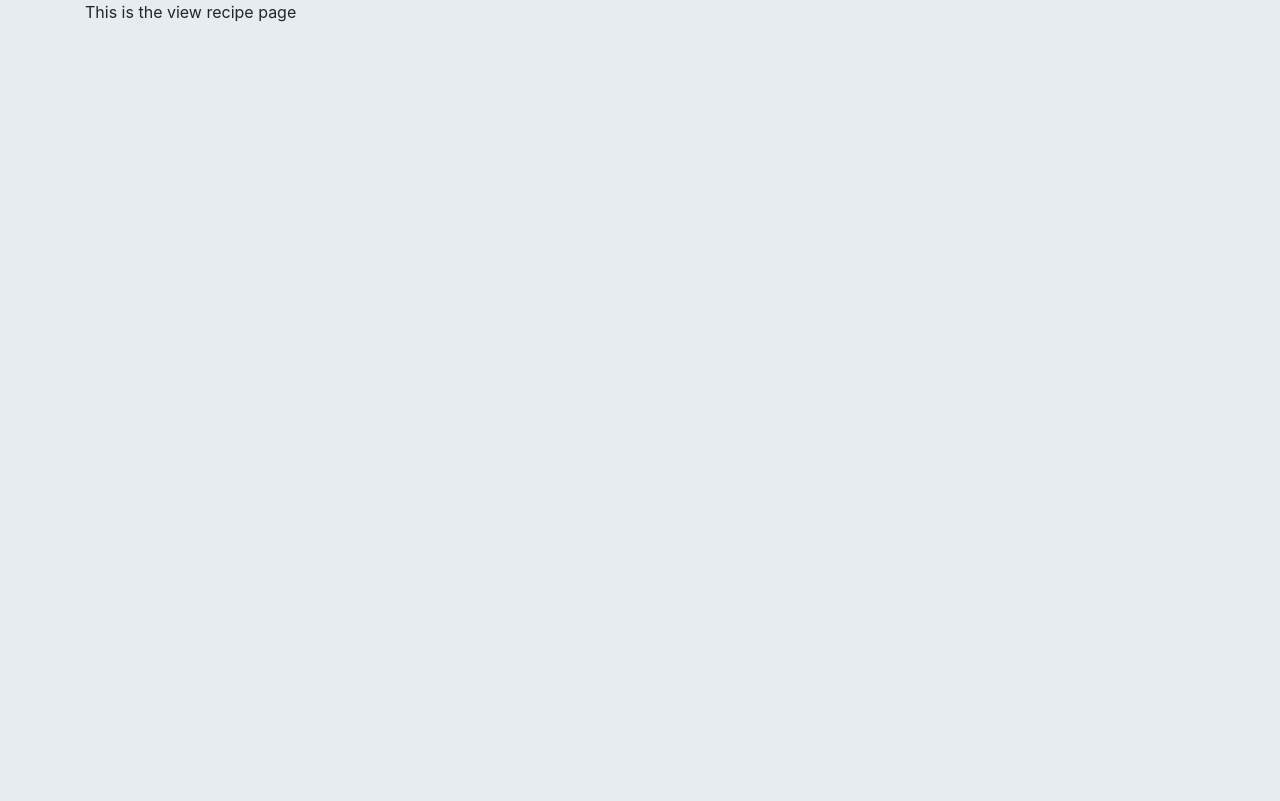
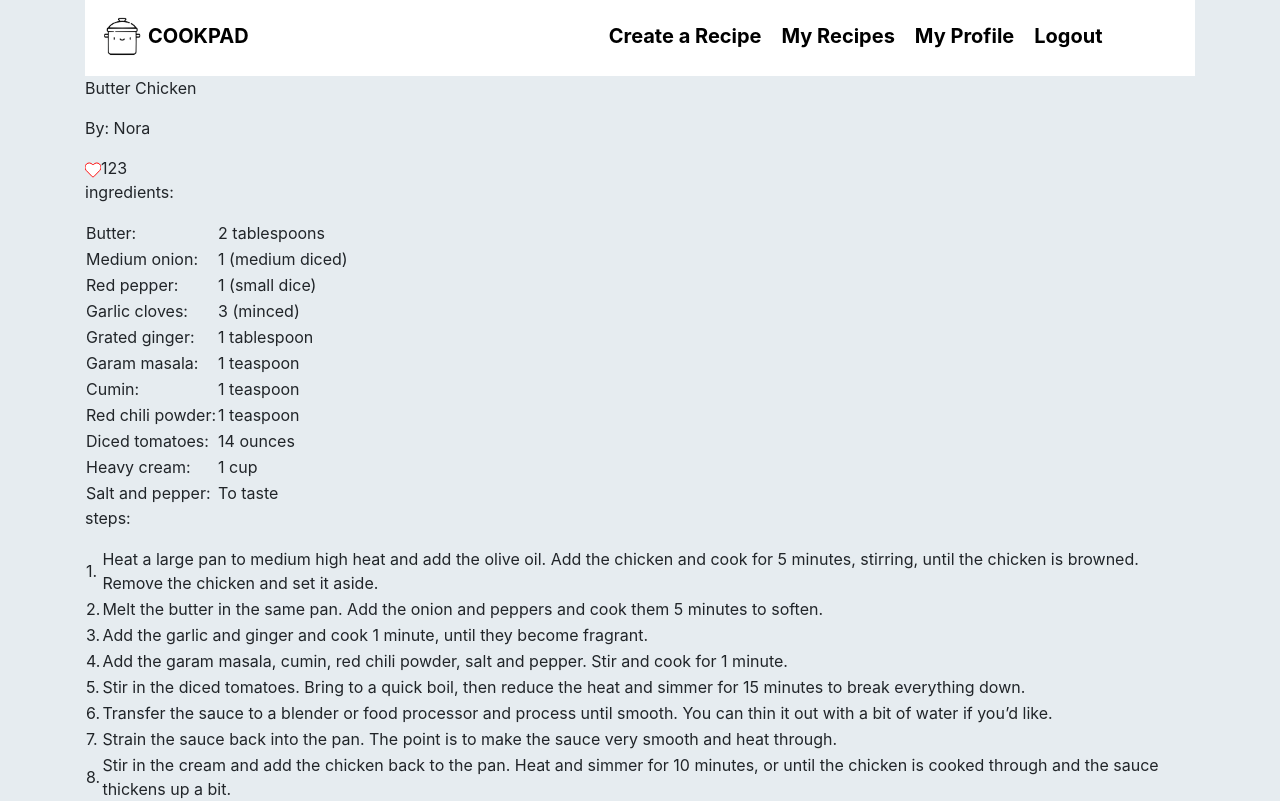
Before and after one commit to CatherineZM/CookPad, a React (Create React App) app: page /viewrecipe/0 in a window 1280 px wide. Shown: the top 801 px of the page. Built offline with nearby package versions, Linux system fonts and the light colour scheme.

Commit message:
adding view recipe page

```diff
--- a/src/App.js
+++ b/src/App.js
@@ -4,14 +4,14 @@ import { BrowserRouter as Router, Route, Switch} from "react-router-dom"
 import "bootstrap/dist/css/bootstrap.min.css"
 
 import AdminPage from "./components/adminPage.component";
-import AddRecipe from "./components/addRecipe.component";
+import AddRecipe from "./components/addRecipe/addRecipe.component";
 import EditRecipe from "./components/editRecipe.component";
 import HomePage from "./components/homePage/homePage.component";
 import Login from "./components/login.component";
 import MyProfile from "./components/myProfile.component";
 import MyRecipes from "./components/myRecipes.component";
 import Signup from "./components/signup.component";
-import ViewRecipe from './components/viewRecipe.component';
+import ViewRecipe from './components/viewRecipe/viewRecipe.component';
 import { User } from './object';
 
 export class App extends React.Component{
--- a/src/components/Navbar/navbar.component.js
+++ b/src/components/Navbar/navbar.component.js
@@ -8,11 +8,10 @@ export default class Navbar extends Component {
         return(
             <div id="navbar">
                 <ul>
-                    <li><img src={cookpadIcon} alt="cookpad" width="50px" height="50px"/>COOKPAD</li>
+                    <li><img src={cookpadIcon} alt="cookpad" width="50px" height="50px"/><Link to="/homepage/1">COOKPAD</Link></li>
                     <li id="first-item"><Link to="/addrecipe/1">Create a Recipe</Link></li>
                     <li><Link to="/myrecipes/1">My Recipes</Link></li>
                     <li><Link to="/myprofile/1">My Profile</Link></li>
-                    {/* <li><Link to="/users">Users</Link></li> */}
                     <li><Link to="/">Logout</Link></li>
                 </ul>
             </div>
--- a/src/components/homePage/homePage.component.js
+++ b/src/components/homePage/homePage.component.js
@@ -132,8 +132,6 @@ export default class HomePage extends Component {
     }
 
     clickHeart=(rid)=>{
-        console.log('hi')
-        console.log()
         // need to update the information into database
         let new_recipes = this.state.recipes;
         let new_displayed_recipes = this.state.displayed_recipes;
--- a/src/components/viewRecipe.component.js
+++ /dev/null
@@ -1,19 +0,0 @@
-import React, { Component } from 'react';
-
-export default class ViewRecipe extends Component {
-    constructor(props){
-        super();
-    }
-
-    componentDidMount() {
-    }
-
-
-    render(){
-        return(
-            <div className="container">
-                <p> This is the view recipe page</p>
-            </div>
-        )
-    }
-}
--- /dev/null
+++ b/src/components/viewRecipe/viewRecipe.component.js
@@ -0,0 +1,104 @@
+import React, { Component } from 'react';
+import Navbar from "../Navbar/navbar.component";
+import { FaHeart } from "react-icons/fa";
+import { uid } from "react-uid";
+// hardcoded images
+import recipe1 from '../recipes/butter-chicken.jpg'
+
+export default class ViewRecipe extends Component {
+    constructor(props){
+        super(props);
+        // the current recipe will be fetch from database
+        // here assume you have all the recipes
+        this.state = {
+            recipe: {id:0, src:recipe1, liked: false, title:'Butter Chicken', likes: 123, categories:[7],
+            creator:"Nora",
+            ingredients: [
+                {ingredient:"Butter", measure:"2 tablespoons"},
+                {ingredient:"Medium onion", measure:"1 (medium diced)"},
+                {ingredient:"Red pepper", measure:"1 (small dice)"},
+                {ingredient:"Garlic cloves", measure:"3 (minced)"},
+                {ingredient:"Grated ginger", measure:"1 tablespoon"},
+                {ingredient:"Garam masala", measure:"1 teaspoon"},
+                {ingredient:"Cumin", measure:"1 teaspoon"},
+                {ingredient:"Red chili powder", measure:"1 teaspoon"},
+                {ingredient:"Diced tomatoes", measure:"14 ounces"},
+                {ingredient:"Heavy cream", measure:"1 cup"},
+                {ingredient:"Salt and pepper", measure:"To taste"}
+            ],
+            steps: [
+                "Heat a large pan to medium high heat and add the olive oil. Add the chicken and cook for 5 minutes, stirring, until the chicken is browned. Remove the chicken and set it aside.",
+                "Melt the butter in the same pan. Add the onion and peppers and cook them 5 minutes to soften.",
+                "Add the garlic and ginger and cook 1 minute, until they become fragrant.",
+                "Add the garam masala, cumin, red chili powder, salt and pepper. Stir and cook for 1 minute.",
+                "Stir in the diced tomatoes. Bring to a quick boil, then reduce the heat and simmer for 15 minutes to break everything down.",
+                "Transfer the sauce to a blender or food processor and process until smooth. You can thin it out with a bit of water if you’d like.",
+                "Strain the sauce back into the pan. The point is to make the sauce very smooth and heat through.",
+                "Stir in the cream and add the chicken back to the pan. Heat and simmer for 10 minutes, or until the chicken is cooked through and the sauce thickens up a bit.",
+                "Serve with cooked white rice and enjoy!"
+            ]
+        }
+        }
+    }
+
+    componentDidMount() {
+    }
+
+    clickHeart=(rid)=>{
+        // need to update the information into database
+        let new_recipe = this.state.recipe;
+        if(this.state.recipe.liked){
+            new_recipe.liked = false;
+            new_recipe.likes--;
+            this.setState({ recipes: new_recipe });
+        }else{
+            new_recipe.liked = true;
+            new_recipe.likes++;
+            this.setState({ recipes: new_recipe });
+        }
+    }
+
+    render(){
+        return(
+            <div className="container-sm">
+                <Navbar/>
+                <p>{this.state.recipe.title}</p>
+                <p>By: {this.state.recipe.creator}</p>
+                <div>
+                    {this.state.recipe.liked && <FaHeart className="likes" onClick={()=>this.clickHeart(this.state.recipe.id)}/>}
+                    {!this.state.recipe.liked && <FaHeart className="dislikes" onClick={()=>this.clickHeart(this.state.recipe.id)}/>}
+                    {this.state.recipe.likes}
+                </div>
+
+                <p>ingredients:</p>
+                <table>
+                    <tbody>
+                    {this.state.recipe.ingredients.map((ingredient)=>{
+                    return(
+                        <tr key={uid(ingredient.ingredient)}>
+                            <td>{ingredient.ingredient}:</td>
+                            <td>{ingredient.measure}</td>
+                        </tr>
+                        )
+                    })}
+                    </tbody>
+                </table>
+
+                <p>steps:</p>
+                <table>
+                    <tbody>
+                        {this.state.recipe.steps.map((step, id)=>{
+                            return(
+                                <tr key={uid(step)}>
+                                    <td>{id+1}.</td>
+                                    <td>{step}</td>
+                                </tr>
+                            )
+                        })}
+                    </tbody>
+                </table>
+                <img className="recipe" src={this.state.recipe.src} alt={this.state.recipe.title} height="200px" width="275px"/>
+            </div>
+        )
+    }
+}
```
Also changed, not shown: src/components/addRecipe/addRecipe-style.css (added), src/components/addRecipe/addRecipe.component.js (renamed from src/components/addRecipe.component.js), src/components/viewRecipe/style.css (added).
